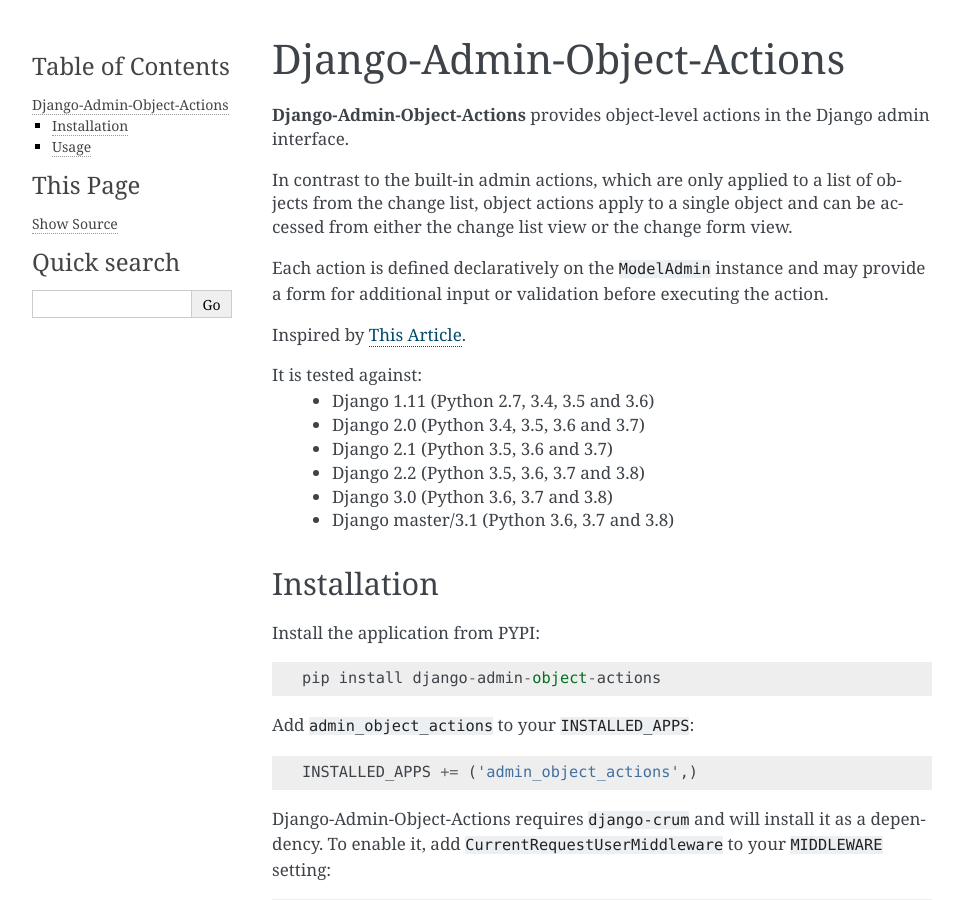
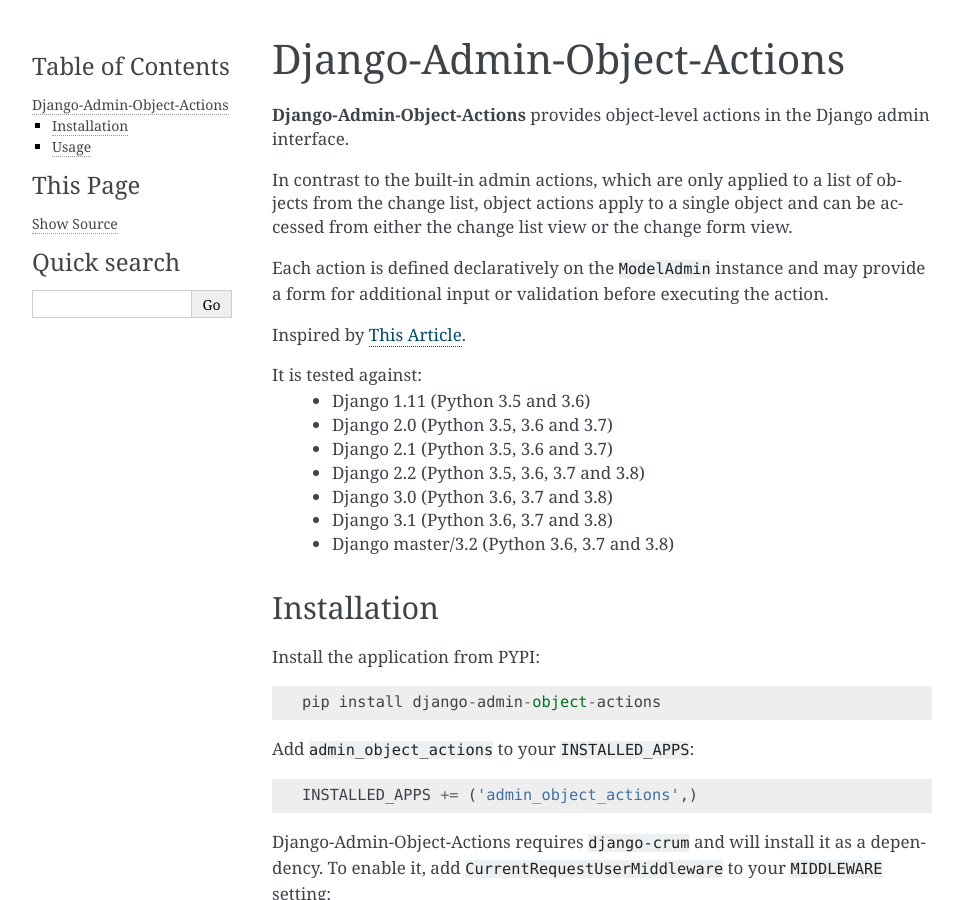
Before and after one commit to ninemoreminutes/django-admin-object-actions, a Sphinx documentation site: the page built from docs/index.rst, in a window 1280 px wide and 900 px high. Shown: the whole window, without its empty margins (148-1111 px from the left). Built offline with Sphinx 7.4.7, drawn with Linux system fonts in a browser that asks for light colours.

Commit message:
Drop testing support for Python 2.7 and 3.4, add testing for Django 3.1, fix pytest-django issue with Django 3.2/master.

```diff
--- a/docs/index.rst
+++ b/docs/index.rst
@@ -19,12 +19,13 @@
 Inspired by `This Article <https://medium.com/@hakibenita/how-to-add-custom-action-buttons-to-django-admin-8d266f5b0d41>`_.
 
 It is tested against:
- * Django 1.11 (Python 2.7, 3.4, 3.5 and 3.6)
- * Django 2.0 (Python 3.4, 3.5, 3.6 and 3.7)
+ * Django 1.11 (Python 3.5 and 3.6)
+ * Django 2.0 (Python 3.5, 3.6 and 3.7)
  * Django 2.1 (Python 3.5, 3.6 and 3.7)
  * Django 2.2 (Python 3.5, 3.6, 3.7 and 3.8)
  * Django 3.0 (Python 3.6, 3.7 and 3.8)
- * Django master/3.1 (Python 3.6, 3.7 and 3.8)
+ * Django 3.1 (Python 3.6, 3.7 and 3.8)
+ * Django master/3.2 (Python 3.6, 3.7 and 3.8)
 
 Installation
 ------------
--- a/setup.cfg
+++ b/setup.cfg
@@ -28,13 +28,12 @@
 	Framework :: Django :: 2.1
 	Framework :: Django :: 2.2
 	Framework :: Django :: 3.0
+	Framework :: Django :: 3.1
 	Intended Audience :: Developers
 	License :: OSI Approved :: BSD License
 	Operating System :: OS Independent
 	Programming Language :: Python
-	Programming Language :: Python :: 2.7
 	Programming Language :: Python :: 3
-	Programming Language :: Python :: 3.4
 	Programming Language :: Python :: 3.5
 	Programming Language :: Python :: 3.6
 	Programming Language :: Python :: 3.7
```
Also changed, not shown: README.rst (+4 -3 lines), requirements.txt (+35 -32 lines), .travis.yml, 2 other files.
